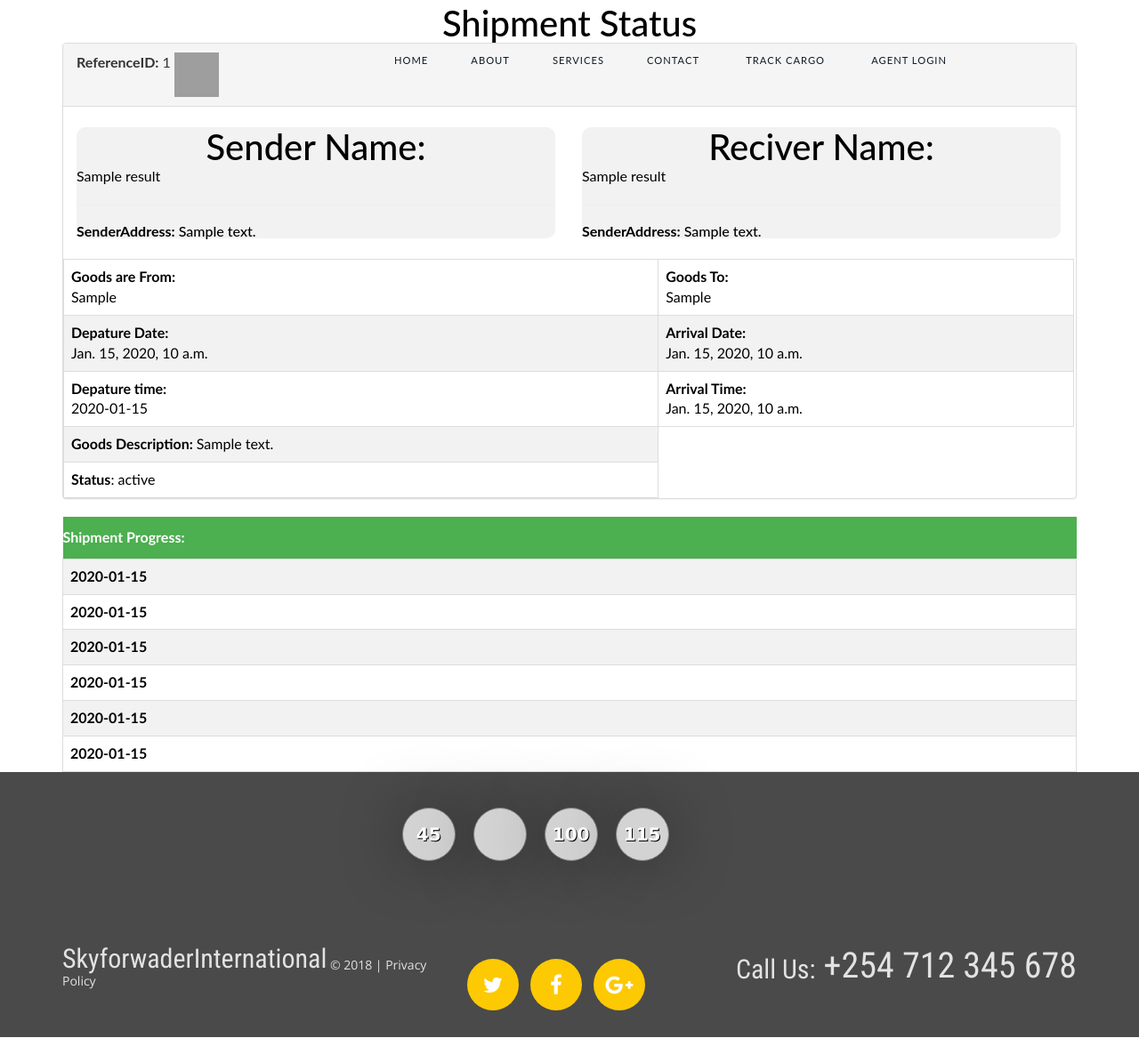
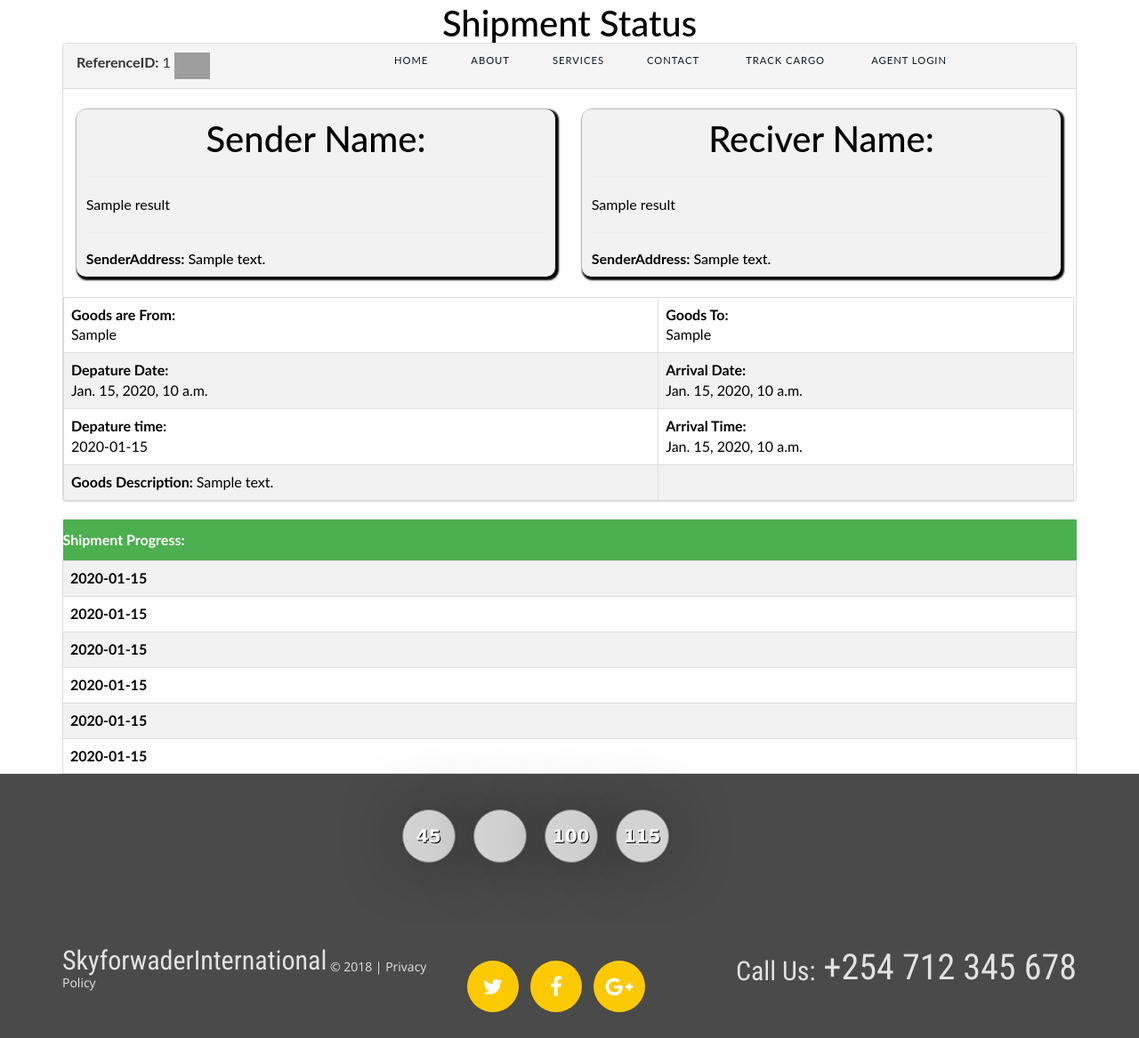
Before and after one commit to vincentmuya/Sky-Forwarder, a Django app: template app/templates/search.html in a window 1280 px wide. Shown: the part 60-1227 px from the top of the page at 89% size. Run offline with Django 3.2, Linux system fonts and the light colour scheme; the template is opened without the code that fills it: most values are stand-ins (such as "Sample title", 1, 10 or a date in 2020); some libraries are stand-ins or nearby versions; some web fonts are replaced; grey boxes are pictures that could not be loaded.

Commit message:
styled results

```diff
--- a/app/templates/search.html
+++ b/app/templates/search.html
@@ -36,6 +36,7 @@
     <div class="col-md-6">
       <div class="credentials">
       <h1 class="namedet">Sender Name:</h1>
+      <hr>
       <p>{{result.SenderName}}</p>
       <hr>
       <h2><strong>SenderAddress:</strong> {{result.SenderAddress}}</h2>
@@ -46,6 +47,7 @@
   <div class="col-md-6">
     <div class="credentials">
     <h1 class="namedet">Reciver Name:</h1>
+    <hr>
     <p>{{result.RecieverName}}</p>
     <hr>
     <h2><strong>SenderAddress:</strong> {{result.RecieverAddress}}</h2>
@@ -69,9 +71,7 @@
   </tr>
   <tr>
     <td><strong>Goods Description: </strong>{{result.GoodsDescription}}</td>
-  </tr>
-  <tr>
-    <td><strong>Status</strong>: {{result.Status}}</td>
+    <td></td>
   </tr>
   </table>
 </div>
@@ -111,8 +111,8 @@ h1{
   text-align: center;
 }
 .qrcode{
-  width: 50px;
-  height: 50px;
+  width: 40px;
+  height: 30px;
 }
 .track-card{
   width: 71rem;
@@ -141,6 +141,8 @@ h1{
 .credentials{
   background-color: #f2f2f2;
   border-radius: 10px;
+  box-shadow: 2px 2px 2px 2px;
+  padding: 2%;
 }
 .credentials h1{
   font-size: 40px;
```
